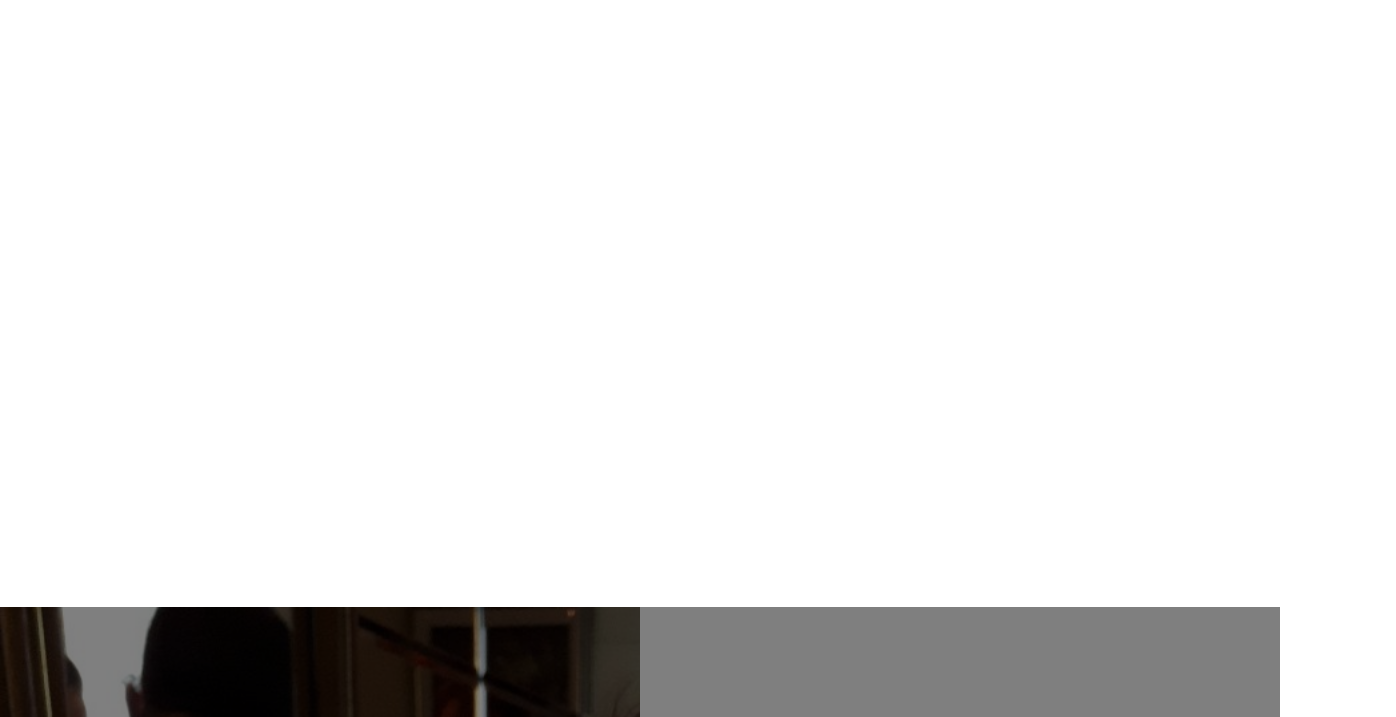
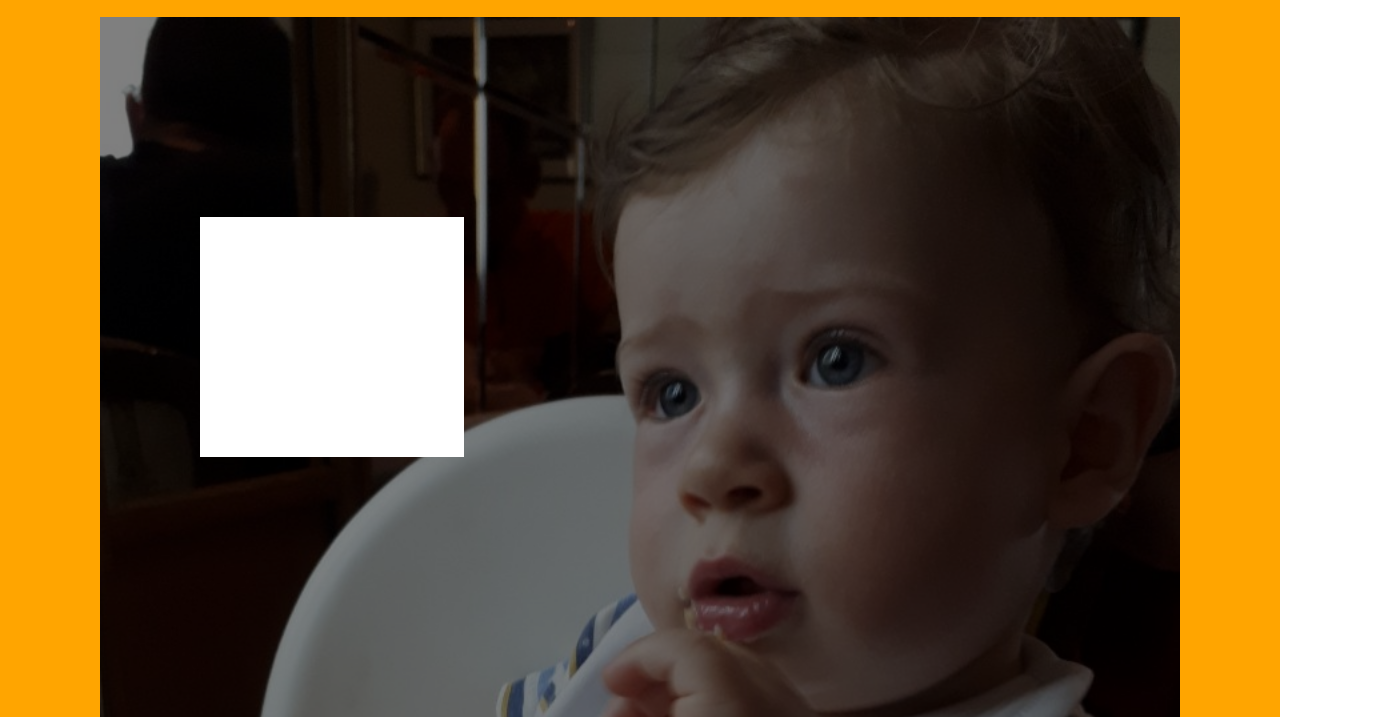
Before and after one commit to ivanbkovacevic/navbar-from-top-sticky, a plain HTML site: page index.html in a window 1280 px wide. Shown: the part 83-800 px from the top of the page, 1396 px wide, since content can reach past the window. Drawn offline with Linux system fonts and the light colour scheme.

Commit message:
sections overlay

```diff
--- a/main.scss
+++ b/main.scss
@@ -7,6 +7,7 @@
     justify-content: flex-end;
     z-index: 9999;
     transition: all 0.5s;
+   // margin-bottom: 50px;
     @media screen and (max-width: 902px) {
         height: 30px;
         position: sticky;
@@ -96,9 +97,11 @@
 }
 
 .main{
+    display: block;
     height: 3000px;
     background: orange;
-    margin-top: -30px;
+  //  margin-top: -30px;
+   padding: 20px 100px;
     .hero{
         height: 1000px;
         background: green;
@@ -107,6 +110,8 @@
         background-attachment: fixed;
         background-size: cover;
         position: relative;
+        padding: 100px;
+        z-index: 2;
         .overlay{
             position: absolute;
             top:0;
@@ -114,13 +119,13 @@
             right: 0;
             bottom: 0;
             background: rgba(0, 0, 0, 0.5);
+            z-index: -1;
         }
         .element{
             background: white;
-            margin-top: 50%;
-            margin-left: 50%;
-            width: 50%;
-            height: 50%;
+            margin-top: 100px;
+            width: 30%;
+            height: 30%;
             z-index: 9999;
         }
     }
@@ -128,6 +133,8 @@
     .section-1{
         height: 1000px;
         background: blue;
+        width: 140%;
+        margin-left: -20%;
     }
     .section-2{
         height: 1000px;
```
Also changed, not shown: main.css, 1 other file.
